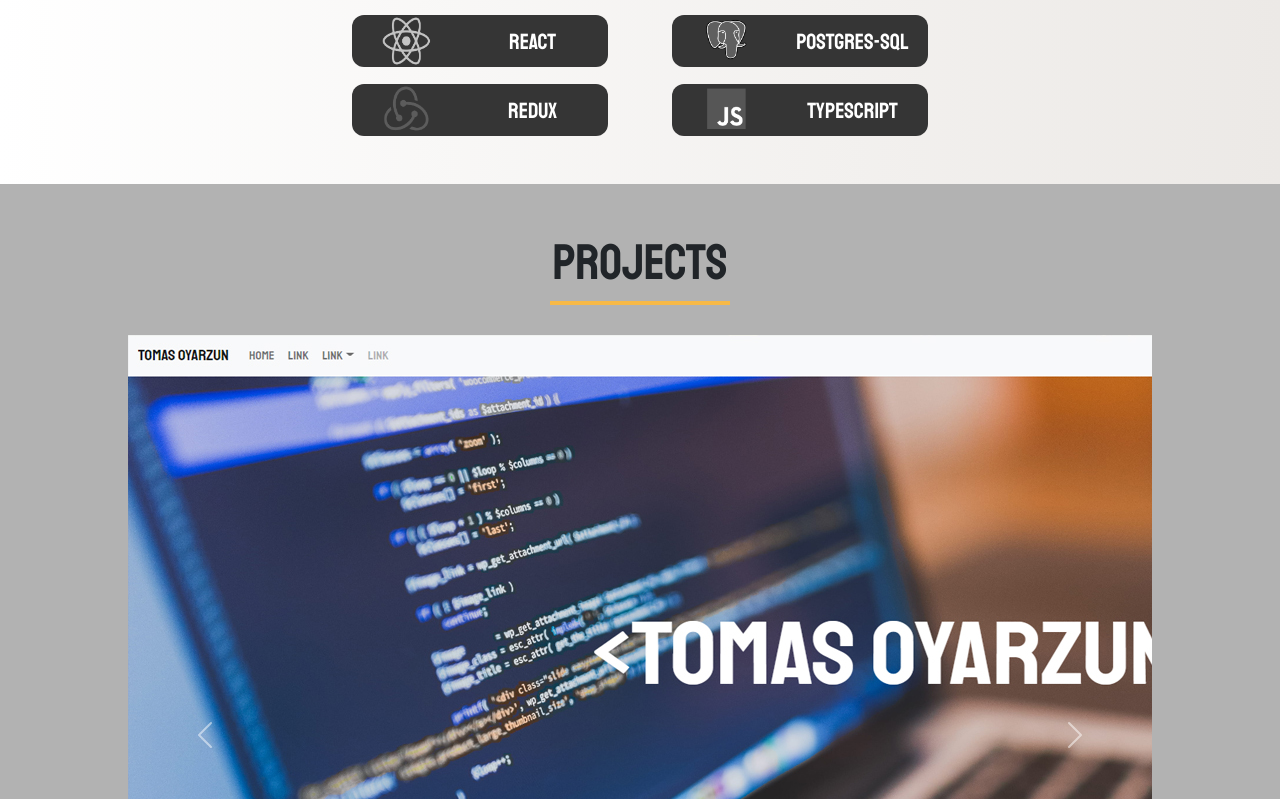
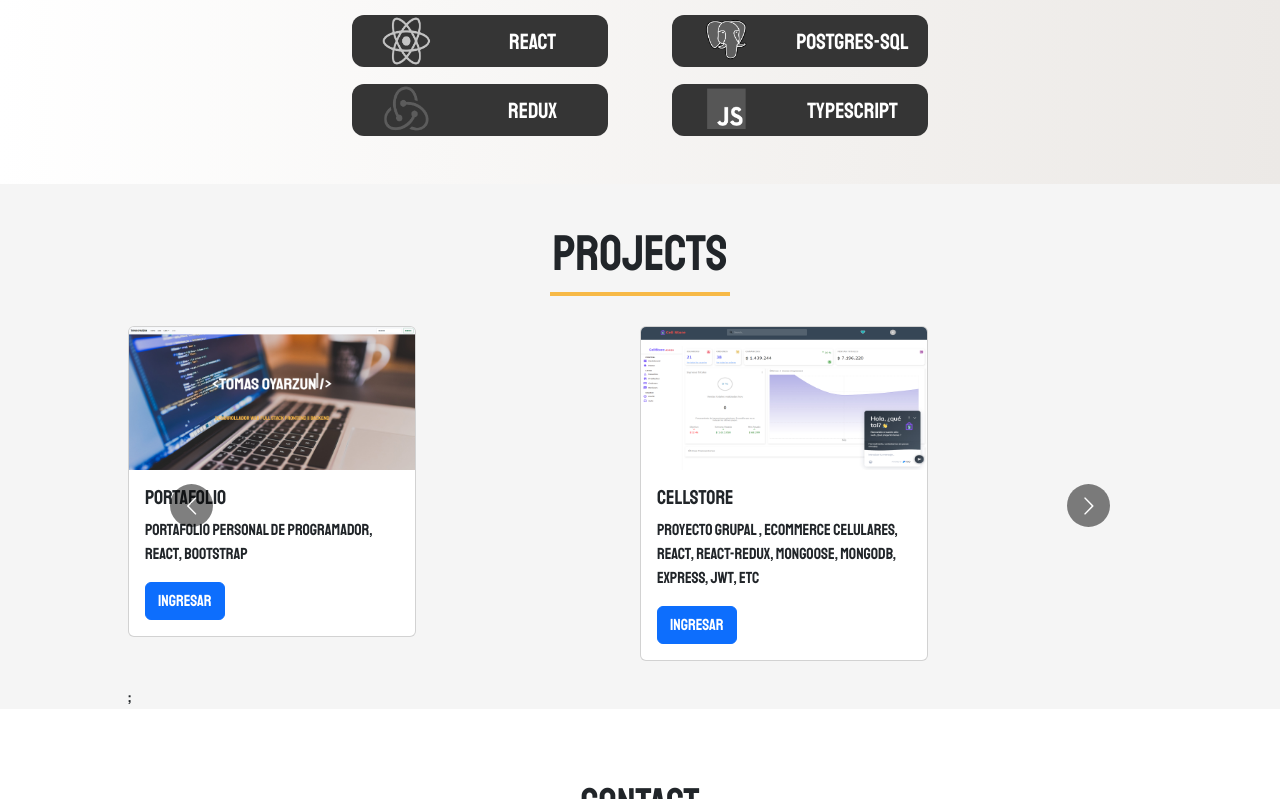
Before and after one commit to TomasIvanOyarzun/Portafolio, a React (Create React App) app: page / in a window 1280 px wide. Shown: the part 2001-2800 px from the top of the page. Built offline with nearby package versions, Linux system fonts and the light colour scheme.

Commit message:
sliderCard

```diff
--- a/package.json
+++ b/package.json
@@ -9,9 +9,12 @@
     "@testing-library/user-event": "^13.5.0",
     "aos": "^2.3.4",
     "bootstrap": "^5.2.2",
+    "i": "^0.3.7",
+    "npm": "^8.19.2",
     "react": "^18.2.0",
     "react-bootstrap": "^2.5.0",
     "react-dom": "^18.2.0",
+    "react-multi-carousel": "^2.8.2",
     "react-scripts": "5.0.1",
     "web-vitals": "^2.1.4"
   },
--- /dev/null
+++ b/src/components/Card/CardProject.js
@@ -0,0 +1,20 @@
+import React from 'react'
+import Button from 'react-bootstrap/Button';
+import Card from 'react-bootstrap/Card';
+
+const CardProject = ({title, image, description}) => {
+  return (
+    <Card style={{ width: '18rem' }} data-aos="flip-left" >
+      <Card.Img variant="top" src={image} />
+      <Card.Body>
+        <Card.Title>{title}</Card.Title>
+        <Card.Text>
+          <div><p>{description}</p></div>
+        </Card.Text>
+        <Button variant="primary">Ingresar</Button>
+      </Card.Body>
+    </Card>
+  )
+}
+
+export default CardProject
--- a/src/components/Contact.js
+++ b/src/components/Contact.js
@@ -55,7 +55,7 @@ const Contact = () => {
       </Button>
 
 
-      <Modal show={show} onHide={handleClose}>
+      <Modal style={{zIndex: '999999999'}} show={show} onHide={handleClose}>
         <Modal.Header closeButton>
           <Modal.Title>Gracías por Interesarse en mi Perfil</Modal.Title>
         </Modal.Header>
--- a/src/components/Project.js
+++ b/src/components/Project.js
@@ -1,12 +1,10 @@
 import React, { useEffect } from 'react'
 import styles from '../styles/Project.module.css'
-import Carousel from 'react-bootstrap/Carousel';
+import SliderCard from './sliderCard/SliderCard';
 import AOS from 'aos'
 import 'aos/dist/aos.css';
 
-import pokemon from '../image/pokemonApp.jpg'
-import portafolio from '../image/portafolio.jpg'
-import cellStore from '../image/cellStore.jpg'
+
 
 const Project = () => {
 
@@ -17,44 +15,8 @@ const Project = () => {
     <div id='project' className={styles.container}>
     <h1 style={{fontSize: '50px', marginTop: '40px'}}>PROJECTs</h1>
     <div style={{width: '14%' , height:'4px', background: 'rgb(247, 185, 71)', marginBottom: '30px'}}></div>
-    <div data-aos="flip-left" className={styles.sub_container}>
-    <Carousel>
-      <Carousel.Item interval={1000}>
-        <img
-          className="d-block "
-          src={cellStore}
-          alt="First slide"
-        />
-        <Carousel.Caption>
-          <h3 style={{color: 'black'}}>CellStore</h3>
-          <p style={{color: 'black'}}>Ecommerce de celulares, Login, MercadoPago etc.</p>
-        </Carousel.Caption>
-      </Carousel.Item>
-      <Carousel.Item interval={500}>
-        <img
-          className="d-block "
-          src={pokemon}
-          alt="Second slide"
-        />
-        <Carousel.Caption>
-          <h3 style={{color: 'black'}}>Pokemon APP</h3>
-          <p style={{color: 'black'}}>sequelize - postgres - express.js - react - redux</p>
-        </Carousel.Caption>
-      </Carousel.Item>
-      <Carousel.Item>
-        <img
-          className="d-block "
-          src={portafolio}
-          alt="Third slide"
-        />
-        <Carousel.Caption>
-          <h3>Portafolio</h3>
-          <p>
-            Portafolio Personal de Programador.
-          </p>
-        </Carousel.Caption>
-      </Carousel.Item>
-    </Carousel>
+    <div className={styles.sub_container}>
+      <SliderCard/>
     </div>
   </div>
   )
--- /dev/null
+++ b/src/components/sliderCard/SliderCard.js
@@ -0,0 +1,51 @@
+import React from 'react'
+import Card from '../Card/CardProject'
+import Carousel from "react-multi-carousel";
+import "react-multi-carousel/lib/styles.css";
+import portafolio from '../../image/portafolio.jpg'
+import cellStore from '../../image/cellStore.jpg'
+import pokemon from '../../image/pokemonApp.jpg'
+import dog from '../../image/dog.jpg'
+const arrayCard = [{title: 'Portafolio', image: portafolio, description : 'Portafolio personal de programador, React, Bootstrap'  },
+{title: 'CellStore', image: cellStore, description : 'Proyecto grupal , ecommerce celulares, react, react-redux, mongoose, mongoDB, express, JWT, etc'},
+{title:'Pokemon APP', image: pokemon, description: 'app pokemon parecido a un pokedex , buscar pokemones, react , express, sequelize, postgres  (no se uso librerias de estilos)'},
+{title: 'Dog APP', image: dog, description : 'buscar razas de perro , react, react-redux, react-router-dom, sequelize, express, (no se uso librerias de estilos)'}]
+
+const SliderCard = () => {
+    const responsive = {
+        superLargeDesktop: {
+          // the naming can be any, depends on you.
+          breakpoint: { max: 4000, min: 3000 },
+          items: 5
+        },
+        desktop: {
+          breakpoint: { max: 3000, min: 1024 },
+          items: 3
+        },
+        tablet: {
+          breakpoint: { max: 1024, min: 464 },
+          items: 2
+        },
+        mobile: {
+          breakpoint: { max: 464, min: 0 },
+          items: 1
+        }
+      };
+  return (
+    <div>
+      <Carousel responsive={responsive} infinite={true} autoPlaySpeed={1000}>
+         {arrayCard.map(el => {
+            return (
+                <Card title={el.title}
+                 image= {el.image}
+                 description = {el.description}
+
+                />
+            )
+         })}
+     </Carousel>;
+    </div>
+  )
+}
+
+export default SliderCard
--- a/src/styles/Nav.module.css
+++ b/src/styles/Nav.module.css
@@ -9,6 +9,6 @@
 
 
 
-   z-index: 4;
+   z-index: 99999999;
 
 }
--- a/src/styles/Project.module.css
+++ b/src/styles/Project.module.css
@@ -5,8 +5,8 @@
     align-items: center;
 
     width: 100%;
-    height: 100vh;
-   background-color: rgb(178, 178, 178);
+    height: 100%;
+   background-color: #f5f5f5;
 
 
 }
```
Also changed, not shown: src/image/dog.jpg (added), 1 other file (tests, documents, lock files or other folders).
